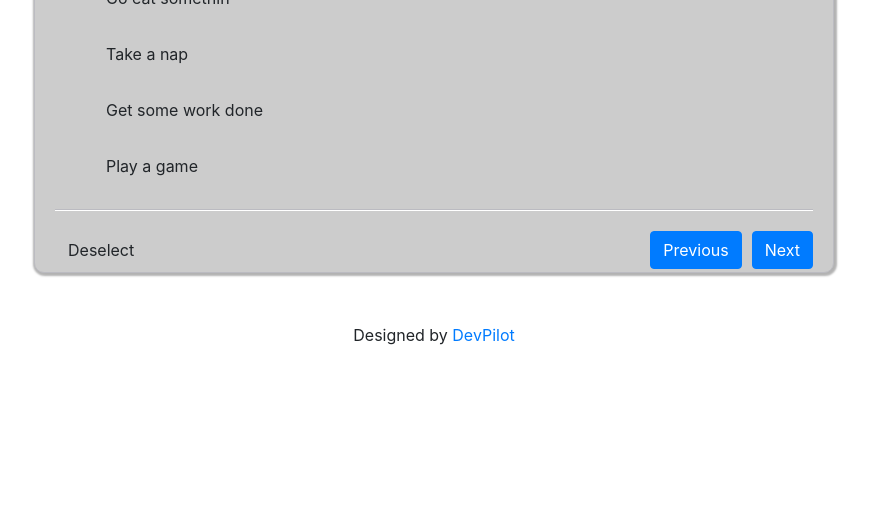
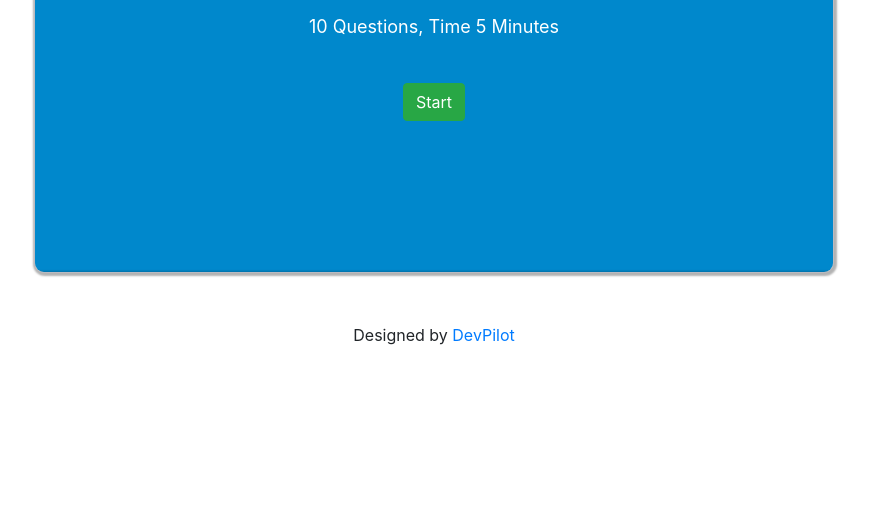
Before and after one commit to devpilot/Quizer, a plain HTML site: page index.html in a window 1280 px wide. Shown: the part 277-800 px from the top of the page, without its empty margins (206-1075 px from the left). Drawn offline with nearby package versions, Linux system fonts and the light colour scheme; no server answers.

Commit message:
Removed unusual comment

```diff
--- a/index.html
+++ b/index.html
@@ -15,13 +15,13 @@
         </div>
         </noscript>
         <div id="main">
-<!--            <div class="screen-start">
+            <div class="screen-start">
                 <h2>Basic HTML</h2>
                 <p style="font-size: 18px;">Start the quiz by clicking the start button</p>
                 <p>10 Questions, Time 5 Minutes</p>
                 <br />
                 <button id="qstart" class="btn btn-success btn-large">Start</button>
-            </div>-->
+            </div>
             <div class="screen-finish">
                 <p style="font-size: 18px;">Thank you for taking the test</p>
                 <h2>You scored</h2>
```
